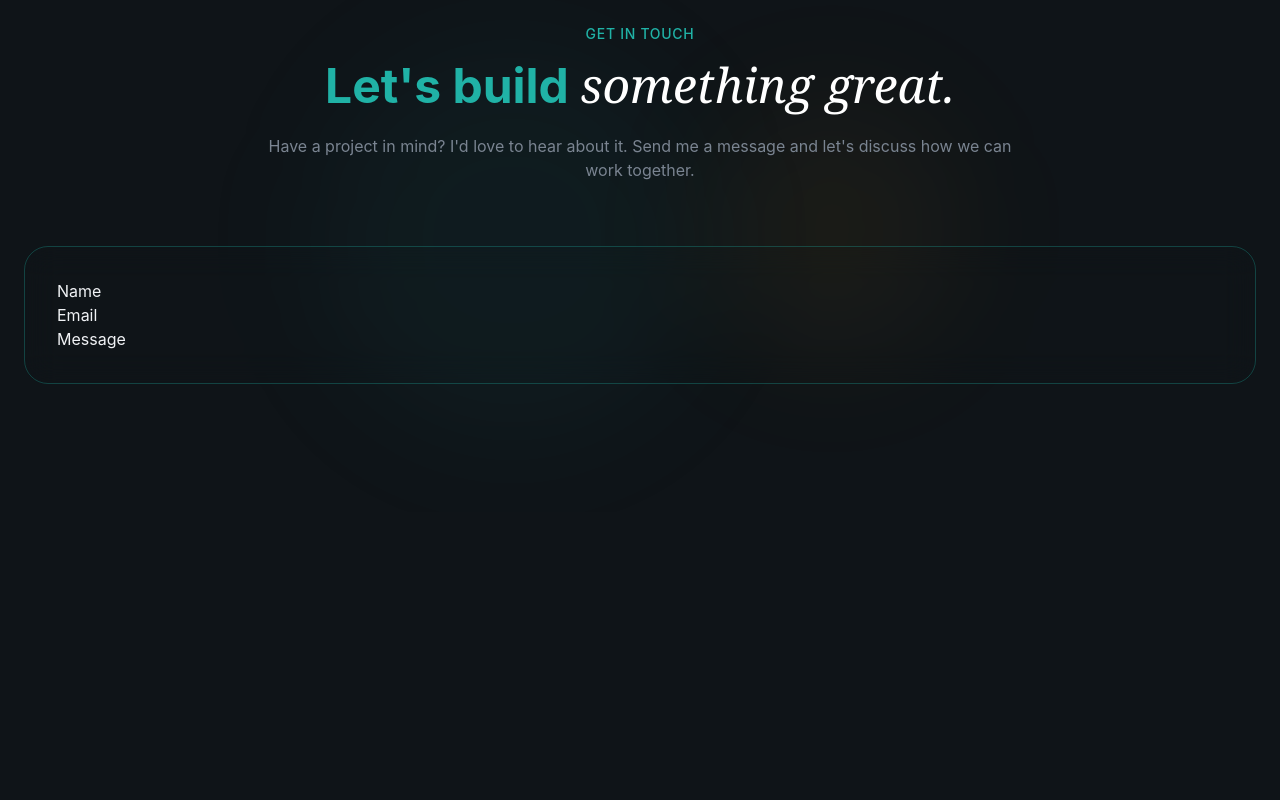
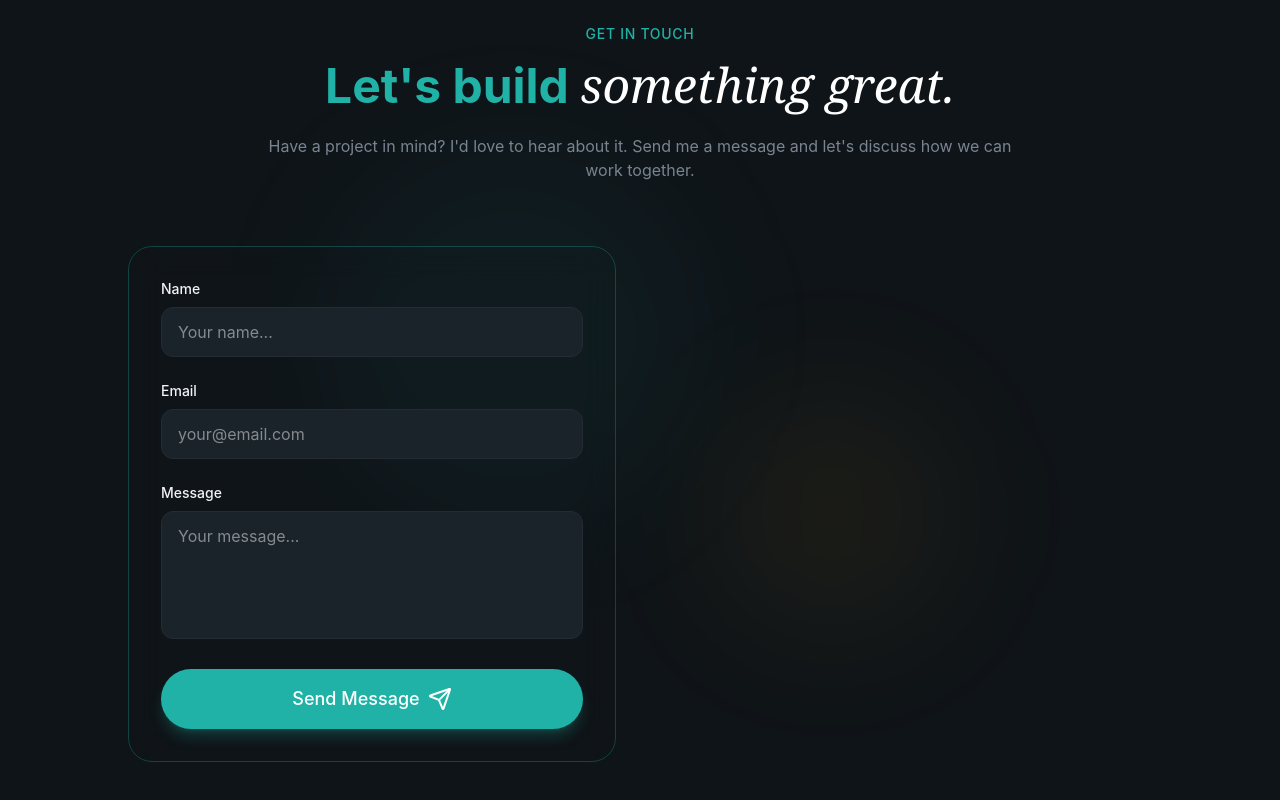
Before and after one commit to SpiriT-L/cv-portfolio, a React (Vite) app: page / in a window 1280 px wide. Shown: the part 5774-6574 px from the top of the page. Before the commit the page ends 6286 px from the top, so only its background shows below. Built offline with nearby package versions, Linux system fonts and the light colour scheme.

Commit message:
feat: implement contact form with validation and submit button

```diff
--- a/src/components/Button.tsx
+++ b/src/components/Button.tsx
@@ -8,6 +8,7 @@ export const Button = ({
   className = '',
   size = 'default',
   children,
+  ...props
 }: LayoutProps) => {
   const baseClasses =
     'relative overflow-hidden rounded-full font-medium focus:outline-none focus-visible:ring-2 focus-visible:ring-primary bg-primary text-primary-foreground hover:bg-primary/90 shadow-lg shadow-primary/25 transition-colors cursor-pointer';
@@ -20,7 +21,7 @@ export const Button = ({
   const classes = `${baseClasses} ${sizeClasses[size]} ${className}`;
   return (
     <>
-      <button className={classes}>
+      <button className={classes} {...props}>
         <span className='relative flex items-center justify-center gap-2'>
           {children}
         </span>
--- a/src/section/Contact.tsx
+++ b/src/section/Contact.tsx
@@ -1,4 +1,5 @@
-import { Mail, MapPin, Phone } from 'lucide-react';
+import { Button } from '@/components/Button';
+import { Mail, MapPin, Phone, Send } from 'lucide-react';
 
 const contactInfo = [
   {
@@ -44,21 +45,57 @@ export const Contact = () => {
               message and let's discuss how we can work together.
             </p>
           </div>
-          <div className='glass p-8 rounded-3xl border border-primary/30 animate-fade-in animation-delay-300'>
-            <div>
-              <form action=''>
+          <div className='grid lg:grid-cols-2 gap-12 max-w-5xl mx-auto'>
+            <div className='glass p-8 rounded-3xl border border-primary/30 animate-fade-in animation-delay-300'>
+              <form className='space-y-6'>
                 <div>
-                  <label>Name</label>
-                  <input />
+                  <label
+                    htmlFor='name'
+                    className='block text-sm font-medium mb-2'
+                  >
+                    Name
+                  </label>
+                  <input
+                    id='name'
+                    type='text'
+                    required
+                    placeholder='Your name...'
+                    className='w-full px-4 py-3 bg-surface rounded-xl border border-border focus:border-primary focus:ring-1 focus:ring-primary outline-none transition-all duration-300'
+                  />
                 </div>
                 <div>
-                  <label>Email</label>
-                  <input />
+                  <label
+                    htmlFor='email'
+                    className='block text-sm font-medium mb-2'
+                  >
+                    Email
+                  </label>
+                  <input
+                    id='email'
+                    type='email'
+                    required
+                    placeholder='your@email.com'
+                    className='w-full px-4 py-3 bg-surface rounded-xl border border-border focus:border-primary focus:ring-1 focus:ring-primary outline-none transition-all duration-300'
+                  />
                 </div>
                 <div>
-                  <label>Message</label>
-                  <input />
+                  <label
+                    htmlFor='message'
+                    className='block text-sm font-medium mb-2'
+                  >
+                    Message
+                  </label>
+                  <textarea
+                    id='message'
+                    rows={5}
+                    required
+                    placeholder='Your message...'
+                    className='w-full px-4 py-3 bg-surface rounded-xl border border-border focus:border-primary focus:ring-1 focus:ring-primary outline-none transition-all duration-300 resize-none h-32'
+                  />
                 </div>
+                <Button type='submit' size='lg' className='w-full'>
+                  Send Message <Send />
+                </Button>
               </form>
             </div>
           </div>
```
